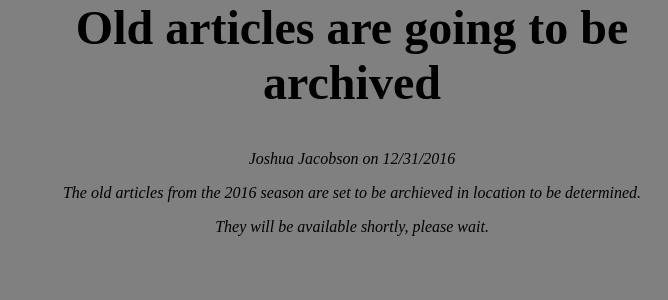
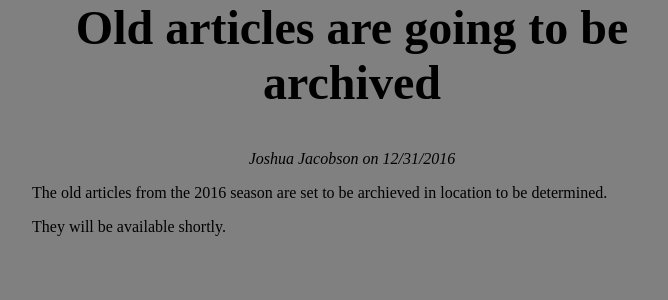
Before and after one commit to JoshuaJacobson/final-site, a PHP site: page /blog/articles/index.php?embed=1 in a window 1280 px wide. Shown: the top 300 px of the page, without its empty margins (288-956 px from the left). Run offline with PHP 8.4, Linux system fonts and the light colour scheme; data that the repository does not hold is empty.

Commit message:
Changing css for readability.

```diff
--- a/blog/articles/articles.php
+++ b/blog/articles/articles.php
@@ -51,7 +51,7 @@ class articles
 
                 //Add paragraphs like this
                 $paragraphs->append('The old articles from the 2016 season are set to be archieved in  location to be determined.');
-                $paragraphs->append('They will be available shortly, please wait.');
+                $paragraphs->append('They will be available shortly.');
 
                 break;
 
--- a/blog/articles/index.css
+++ b/blog/articles/index.css
@@ -3,10 +3,10 @@ article {
     width: 50%;
     padding-left: 25%;
 }
-article > address {
+address {
     font-size: 50%;
 }
-article > p {
+p {
     text-align: left;
     font-style: normal;
 }
```
